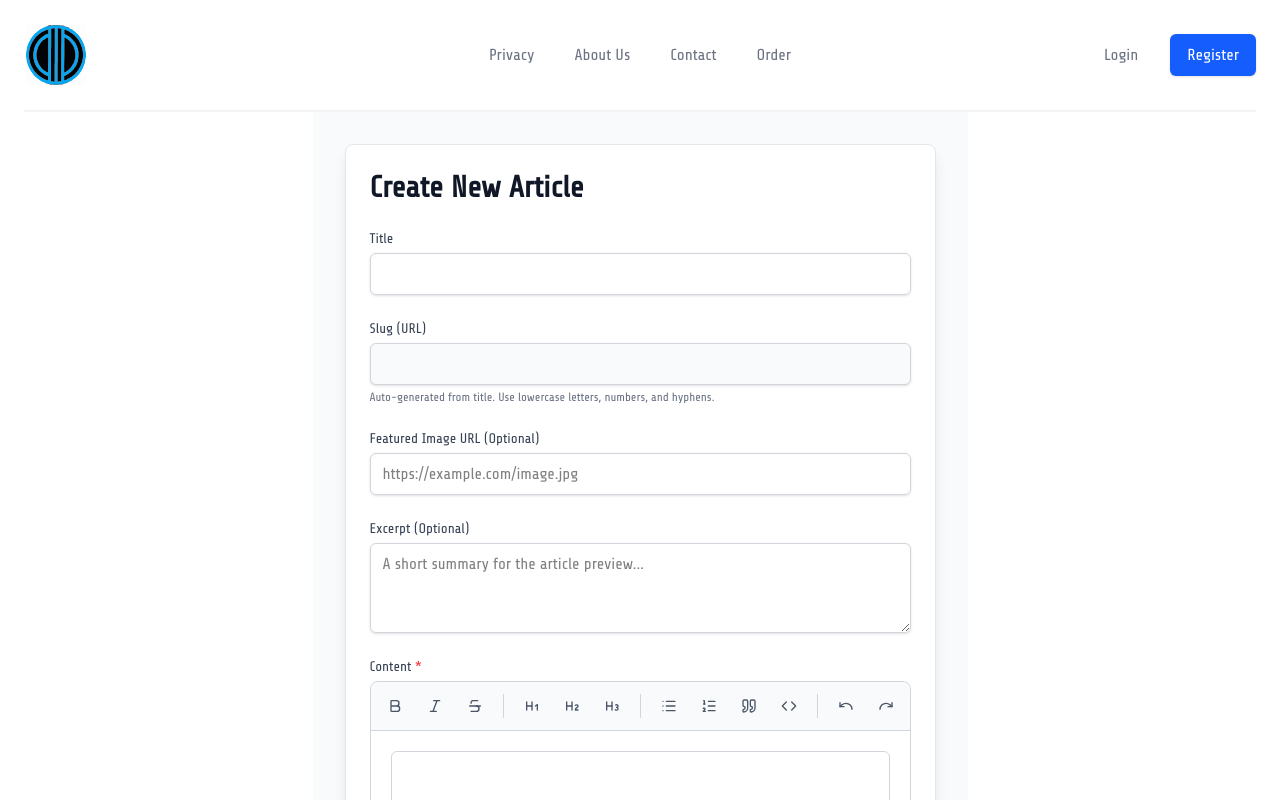
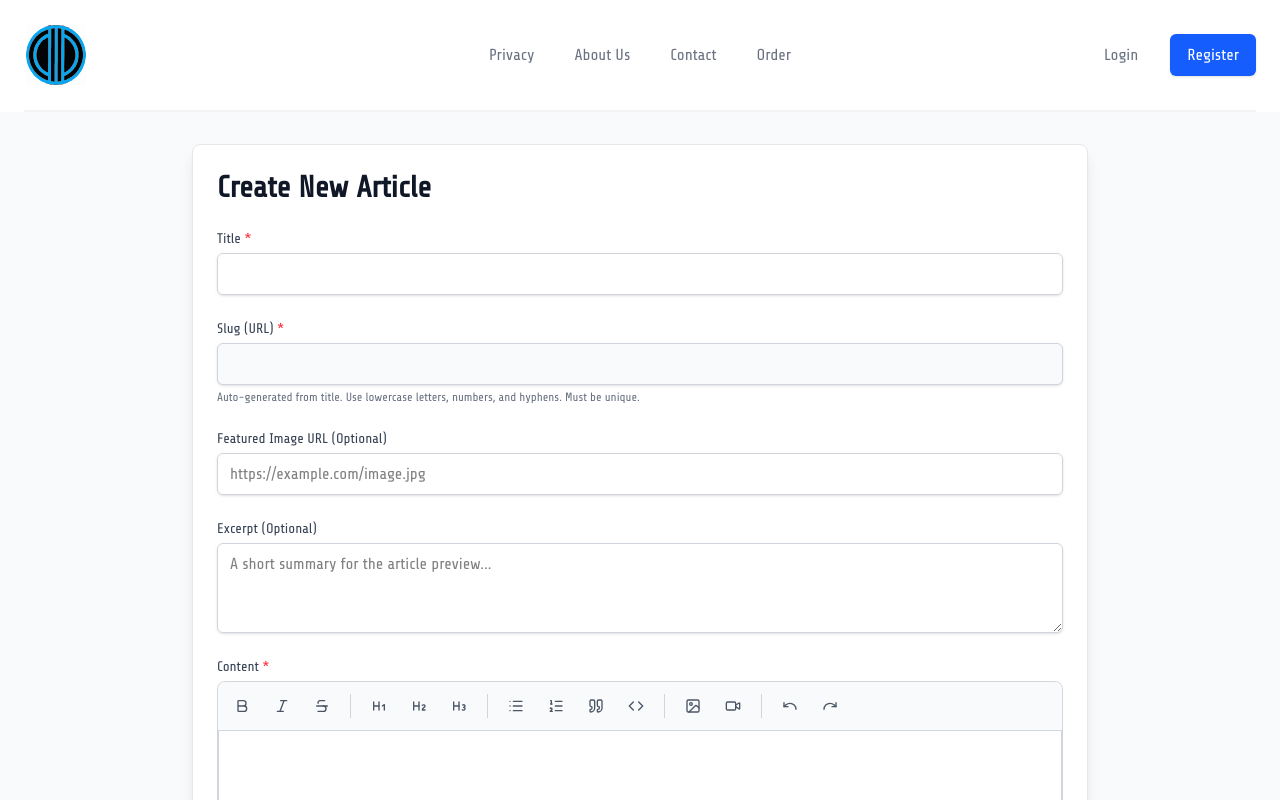
Before and after one commit to titan3755/photobytes-blog, a Next.js app: page /dashboard/articles/new in a window 1280 px wide. Shown: the top 800 px of the page. Built offline with nearby package versions, Linux system fonts and the light colour scheme; no server answers.

Commit message:
completed basic article creation system

```diff
--- a/app/dashboard/articles/new/page.tsx
+++ b/app/dashboard/articles/new/page.tsx
@@ -3,7 +3,8 @@
 import { useState, useTransition } from 'react';
 import TiptapEditor from '@/components/editor/TiptapEditor'; // Adjust path if needed
 import { useRouter } from 'next/navigation';
-import { createArticle } from './actions'; // 1. Import the Server Action
+import { createArticle } from './actions'; // Import the Server Action
+import Link from 'next/link';
 
 export default function NewArticlePage() {
   const router = useRouter();
@@ -48,7 +49,7 @@ export default function NewArticlePage() {
 
     startTransition(async () => {
       try {
-        // 2. Call the Server Action
+        // Call the Server Action
         const result = await createArticle({
           title: title.trim(),
           slug: slug.trim(),
@@ -79,9 +80,10 @@ export default function NewArticlePage() {
     });
   };
 
+  // Apply workaround classes here
   return (
-    <div className="min-h-screen w-full bg-gray-50 p-4 md:p-8">
-      <div className="max-w-4xl mx-auto bg-white p-6 rounded-lg shadow-lg border border-gray-200">
+    <div className="min-h-screen w-full bg-gray-50 p-8 min-w-screen flex flex-col items-center justify-center">
+      <div className="max-w-4xl w-full mx-auto bg-white p-6 rounded-lg shadow-lg border border-gray-200"> {/* Added w-full */}
         <h1 className="text-3xl font-bold text-gray-900 mb-6">
           Create New Article
         </h1>
@@ -93,7 +95,7 @@ export default function NewArticlePage() {
               htmlFor="title"
               className="block text-sm font-medium text-gray-700"
             >
-              Title
+              Title <span className="text-red-500">*</span>
             </label>
             <input
               type="text"
@@ -111,7 +113,7 @@ export default function NewArticlePage() {
               htmlFor="slug"
               className="block text-sm font-medium text-gray-700"
             >
-              Slug (URL)
+              Slug (URL) <span className="text-red-500">*</span>
             </label>
             <input
               type="text"
@@ -123,7 +125,7 @@ export default function NewArticlePage() {
             />
             <p className="mt-1 text-xs text-gray-500">
               Auto-generated from title. Use lowercase letters, numbers, and
-              hyphens.
+              hyphens. Must be unique.
             </p>
           </div>
 
@@ -177,6 +179,9 @@ export default function NewArticlePage() {
 
           {/* Action Buttons */}
           <div className="flex justify-end gap-4 pt-4">
+             <Link href="/dashboard" className="inline-flex items-center px-4 py-2 border border-gray-300 rounded-md shadow-sm text-sm font-medium text-gray-700 bg-white hover:bg-gray-50 focus:outline-none focus:ring-2 focus:ring-offset-2 focus:ring-indigo-500">
+                 Cancel
+             </Link>
             <button
               type="button"
               onClick={() => handleSubmit(false)} // Save as Draft
--- a/components/editor/TiptapEditor.tsx
+++ b/components/editor/TiptapEditor.tsx
@@ -1,46 +1,76 @@
 'use client';
 
+import { useEffect, useState } from 'react';
 import { useEditor, EditorContent, Editor } from '@tiptap/react';
 import StarterKit from '@tiptap/starter-kit';
-import Toolbar from './Toolbar'; // We'll create this next
+import Image from '@tiptap/extension-image'; // 1. Import the Image extension
+import Toolbar from './Toolbar';
 
-// Define the props for your TiptapEditor component
 interface TiptapProps {
   content: string;
-  onChange: (richText: string) => void; // Callback to update parent state
+  onChange: (richText: string) => void;
 }
 
 const TiptapEditor = ({ content, onChange }: TiptapProps) => {
-  const editor = useEditor({
+  const [editor, setEditor] = useState<Editor | null>(null);
+  const [isMounted, setIsMounted] = useState(false);
+
+  useEffect(() => {
+    const editorInstance = new Editor({
       extensions: [
         StarterKit.configure({
-         // You can configure the StarterKit here if needed
-         // heading: { levels: [1, 2, 3] } // Example: Only allow H1, H2, H3
+          // Ensure heading levels match toolbar if configured
+           heading: { levels: [1, 2, 3] }
+        }),
+        Image.configure({ // 2. Add the Image extension
+          inline: false, // Allows images to be on their own line
+          // You can add more configurations here if needed
+          // e.g., allowBase64: true, HTMLAttributes: { class: 'my-custom-image-class' }
         }),
       ],
       content: content,
       editorProps: {
         attributes: {
-        // Add Tailwind classes for styling the editor area
           class:
-          'prose dark:prose-invert prose-sm sm:prose-base lg:prose-lg xl:prose-2xl m-5 focus:outline-none p-4 border border-gray-300 rounded-md min-h-[300px] bg-white text-black',
+             // Adjusted prose classes for better image handling potentially
+            'prose prose-sm sm:prose lg:prose-lg xl:prose-2xl dark:prose-invert focus:outline-none p-4 border-t-0 border border-gray-300 rounded-b-md min-h-[300px] bg-white text-black w-full',
         },
       },
-    // Update the parent component's state when content changes
       onUpdate({ editor }) {
         onChange(editor.getHTML());
-      console.log(editor.getHTML()); // Log HTML on change
+        console.log(editor.getHTML());
       },
     });
 
-  if (!editor) {
-    return null; // Or return a loading indicator
+    setEditor(editorInstance);
+    setIsMounted(true);
+
+    return () => {
+      editorInstance.destroy();
+      setIsMounted(false);
+    };
+  // eslint-disable-next-line react-hooks/exhaustive-deps
+  }, [content]); // Keep dependency array minimal
+
+
+  if (!isMounted || !editor) {
+      // ... (Loading state remains the same) ...
+        return (
+        <div className="flex flex-col border border-gray-300 rounded-lg">
+            <div className="flex flex-wrap items-center gap-2 p-2 border-b border-gray-300 bg-gray-100 rounded-t-lg min-h-[44px]">
+                 {/* Placeholder */}
+            </div>
+            <div className="p-4 border-t-0 border border-gray-300 rounded-b-md min-h-[300px] bg-white text-gray-400 italic">
+                Loading editor...
+            </div>
+        </div>
+    );
   }
 
   return (
     <div className="flex flex-col border border-gray-300 rounded-lg">
-      <Toolbar editor={editor} /> {/* Render the toolbar */}
-      <EditorContent editor={editor} /> {/* Render the editor content area */}
+      <Toolbar editor={editor} />
+      <EditorContent editor={editor} />
     </div>
   );
 };
--- a/components/editor/Toolbar.tsx
+++ b/components/editor/Toolbar.tsx
@@ -3,23 +3,16 @@
 import { Editor } from '@tiptap/react';
 import React from 'react';
 import {
-  Bold,
-  Strikethrough,
-  Italic,
-  List,
-  ListOrdered,
-  Heading1,
-  Heading2,
-  Heading3,
-  Code,
-  Quote,
-  Undo,
-  Redo,
-} from 'lucide-react'; // Using lucide-react for icons
+  Bold, Strikethrough, Italic, List, ListOrdered, Heading1, Heading2, Heading3,
+  Code, Quote, Undo, Redo, Image as ImageIcon, Video as VideoIcon
+} from 'lucide-react';
 
 type Props = {
   editor: Editor | null;
 };
+
+// Removed the duplicate definition here
+// const ToolbarButton = ({ /* ... */ }) => ( /* ... */ );
 
 // Reusable Button Component
 const ToolbarButton = ({
@@ -34,122 +27,94 @@ const ToolbarButton = ({
   label: string;
 }) => (
   <button
-    type="button" // Important to prevent form submission
+    type="button"
     onClick={onClick}
     className={`p-2 rounded hover:bg-gray-200 ${
       isActive ? 'bg-gray-300 text-black' : 'text-gray-600'
     }`}
     aria-label={label}
-    title={label} // Tooltip
+    title={label}
   >
     {children}
   </button>
 );
+
 
 export default function Toolbar({ editor }: Props) {
   if (!editor) {
     return null;
   }
 
+  // --- Add Image Handler ---
+  const addImage = () => {
+    const url = window.prompt('Enter Image URL:');
+    if (url) {
+      editor.chain().focus().setImage({ src: url }).run();
+    }
+  };
+
+   // --- Add Video Handler (using iframe for YouTube/Vimeo) ---
+   const addVideo = () => {
+     const url = window.prompt('Enter YouTube or Vimeo Video URL:');
+     if (url) {
+        let embedUrl = '';
+        if (url.includes('youtube.com') || url.includes('youtu.be')) {
+            const videoId = url.split('v=')[1]?.split('&')[0] || url.split('/').pop();
+            if(videoId) embedUrl = `https://www.youtube.com/embed/${videoId}`;
+        } else if (url.includes('vimeo.com')) {
+             const videoId = url.split('/').pop()?.split('?')[0];
+             if(videoId) embedUrl = `https://player.vimeo.com/video/${videoId}`;
+        }
+
+        if (embedUrl) {
+             editor.chain().focus().setContent(
+                 // Added relative and padding-bottom for aspect ratio
+                 `<div style="position: relative; padding-bottom: 56.25%; height: 0;"><iframe src="${embedUrl}" frameborder="0" allow="accelerometer; autoplay; clipboard-write; encrypted-media; gyroscope; picture-in-picture" allowfullscreen style="position: absolute; top: 0; left: 0; width: 100%; height: 100%;"></iframe></div><p></p>` + editor.getHTML(), // Added <p></p> for spacing
+                 { parseOptions: { preserveWhitespace: false } }
+             ).run();
+        } else {
+            alert('Please enter a valid YouTube or Vimeo URL.');
+        }
+     }
+   };
+
+
   return (
     <div className="flex flex-wrap items-center gap-2 p-2 border-b border-gray-300 bg-gray-50 rounded-t-lg">
-      <ToolbarButton
-        onClick={() => editor.chain().focus().toggleBold().run()}
-        isActive={editor.isActive('bold')}
-        label="Bold"
+      {/* --- Buttons remain the same --- */}
+      <ToolbarButton onClick={() => editor.chain().focus().toggleBold().run()} isActive={editor.isActive('bold')} label="Bold"> <Bold className="h-4 w-4" /> </ToolbarButton>
+      <ToolbarButton onClick={() => editor.chain().focus().toggleItalic().run()} isActive={editor.isActive('italic')} label="Italic"> <Italic className="h-4 w-4" /> </ToolbarButton>
+      <ToolbarButton onClick={() => editor.chain().focus().toggleStrike().run()} isActive={editor.isActive('strike')} label="Strikethrough"> <Strikethrough className="h-4 w-4" /> </ToolbarButton>
+      <div className="w-[1px] h-6 bg-gray-300 mx-1"></div>
+      <ToolbarButton onClick={() => editor.chain().focus().toggleHeading({ level: 1 }).run()} isActive={editor.isActive('heading', { level: 1 })} label="Heading 1"> <Heading1 className="h-4 w-4" /> </ToolbarButton>
+      <ToolbarButton onClick={() => editor.chain().focus().toggleHeading({ level: 2 }).run()} isActive={editor.isActive('heading', { level: 2 })} label="Heading 2"> <Heading2 className="h-4 w-4" /> </ToolbarButton>
+      <ToolbarButton onClick={() => editor.chain().focus().toggleHeading({ level: 3 }).run()} isActive={editor.isActive('heading', { level: 3 })} label="Heading 3"> <Heading3 className="h-4 w-4" /> </ToolbarButton>
+      <div className="w-[1px] h-6 bg-gray-300 mx-1"></div>
+      <ToolbarButton onClick={() => editor.chain().focus().toggleBulletList().run()} isActive={editor.isActive('bulletList')} label="Bullet List"> <List className="h-4 w-4" /> </ToolbarButton>
+      <ToolbarButton onClick={() => editor.chain().focus().toggleOrderedList().run()} isActive={editor.isActive('orderedList')} label="Ordered List"> <ListOrdered className="h-4 w-4" /> </ToolbarButton>
+      <ToolbarButton onClick={() => editor.chain().focus().toggleBlockquote().run()} isActive={editor.isActive('blockquote')} label="Blockquote"> <Quote className="h-4 w-4" /> </ToolbarButton>
+      <ToolbarButton onClick={() => editor.chain().focus().toggleCodeBlock().run()} isActive={editor.isActive('codeBlock')} label="Code Block"> <Code className="h-4 w-4" /> </ToolbarButton>
+
+      <div className="w-[1px] h-6 bg-gray-300 mx-1"></div>
+       <ToolbarButton
+        onClick={addImage}
+        isActive={false}
+        label="Add Image"
       >
-        <Bold className="h-4 w-4" />
+        <ImageIcon className="h-4 w-4" />
       </ToolbarButton>
       <ToolbarButton
-        onClick={() => editor.chain().focus().toggleItalic().run()}
-        isActive={editor.isActive('italic')}
-        label="Italic"
+        onClick={addVideo}
+        isActive={false}
+        label="Embed Video (YouTube/Vimeo)"
       >
-        <Italic className="h-4 w-4" />
-      </ToolbarButton>
-      <ToolbarButton
-        onClick={() => editor.chain().focus().toggleStrike().run()}
-        isActive={editor.isActive('strike')}
-        label="Strikethrough"
-      >
-        <Strikethrough className="h-4 w-4" />
+        <VideoIcon className="h-4 w-4" />
       </ToolbarButton>
 
-      {/* Separator */}
+
       <div className="w-[1px] h-6 bg-gray-300 mx-1"></div>
-
-      <ToolbarButton
-        onClick={() => editor.chain().focus().toggleHeading({ level: 1 }).run()}
-        isActive={editor.isActive('heading', { level: 1 })}
-        label="Heading 1"
-      >
-        <Heading1 className="h-4 w-4" />
-      </ToolbarButton>
-       <ToolbarButton
-        onClick={() => editor.chain().focus().toggleHeading({ level: 2 }).run()}
-        isActive={editor.isActive('heading', { level: 2 })}
-        label="Heading 2"
-      >
-        <Heading2 className="h-4 w-4" />
-      </ToolbarButton>
-       <ToolbarButton
-        onClick={() => editor.chain().focus().toggleHeading({ level: 3 }).run()}
-        isActive={editor.isActive('heading', { level: 3 })}
-        label="Heading 3"
-      >
-        <Heading3 className="h-4 w-4" />
-      </ToolbarButton>
-
-      {/* Separator */}
-      <div className="w-[1px] h-6 bg-gray-300 mx-1"></div>
-
-       <ToolbarButton
-        onClick={() => editor.chain().focus().toggleBulletList().run()}
-        isActive={editor.isActive('bulletList')}
-        label="Bullet List"
-      >
-        <List className="h-4 w-4" />
-      </ToolbarButton>
-       <ToolbarButton
-        onClick={() => editor.chain().focus().toggleOrderedList().run()}
-        isActive={editor.isActive('orderedList')}
-        label="Ordered List"
-      >
-        <ListOrdered className="h-4 w-4" />
-      </ToolbarButton>
-        <ToolbarButton
-        onClick={() => editor.chain().focus().toggleBlockquote().run()}
-        isActive={editor.isActive('blockquote')}
-        label="Blockquote"
-      >
-        <Quote className="h-4 w-4" />
-      </ToolbarButton>
-         <ToolbarButton
-        onClick={() => editor.chain().focus().toggleCodeBlock().run()}
-        isActive={editor.isActive('codeBlock')}
-        label="Code Block"
-      >
-        <Code className="h-4 w-4" />
-      </ToolbarButton>
-
-       {/* Separator */}
-      <div className="w-[1px] h-6 bg-gray-300 mx-1"></div>
-
-       <ToolbarButton
-        onClick={() => editor.chain().focus().undo().run()}
-        isActive={false} // Undo/Redo don't have active states
-        label="Undo"
-      >
-        <Undo className="h-4 w-4" />
-      </ToolbarButton>
-        <ToolbarButton
-        onClick={() => editor.chain().focus().redo().run()}
-        isActive={false}
-        label="Redo"
-      >
-        <Redo className="h-4 w-4" />
-      </ToolbarButton>
-
+      <ToolbarButton onClick={() => editor.chain().focus().undo().run()} isActive={false} label="Undo"> <Undo className="h-4 w-4" /> </ToolbarButton>
+      <ToolbarButton onClick={() => editor.chain().focus().redo().run()} isActive={false} label="Redo"> <Redo className="h-4 w-4" /> </ToolbarButton>
     </div>
   );
 }
--- a/package.json
+++ b/package.json
@@ -15,6 +15,7 @@
     "@auth/prisma-adapter": "^2.10.0",
     "@prisma/client": "^6.17.1",
     "@prisma/extension-accelerate": "^2.0.2",
+    "@tiptap/extension-image": "^3.8.0",
     "@tiptap/pm": "^3.8.0",
     "@tiptap/react": "^3.8.0",
     "@tiptap/starter-kit": "^3.8.0",
```
Also changed, not shown: 1 other file (tests, documents, lock files or other folders). Lines whose indentation alone changed are shown as unchanged.
